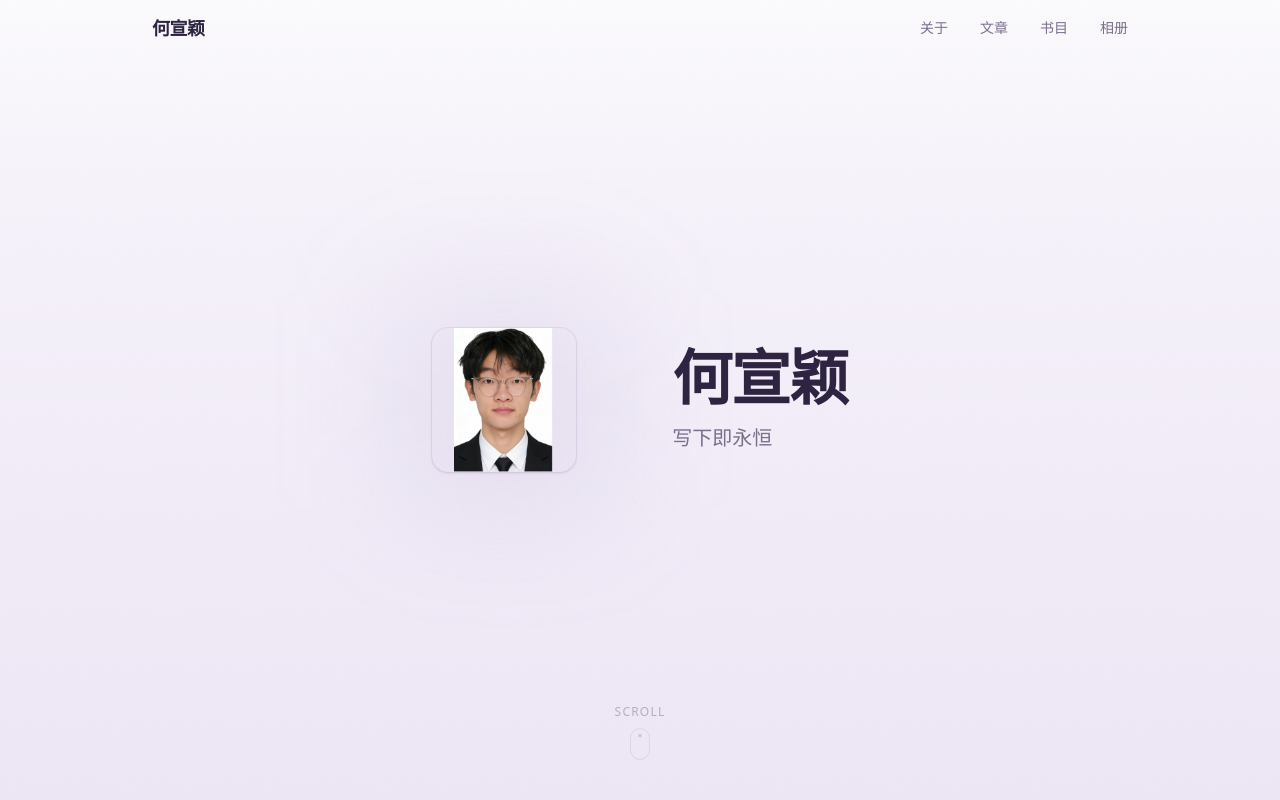
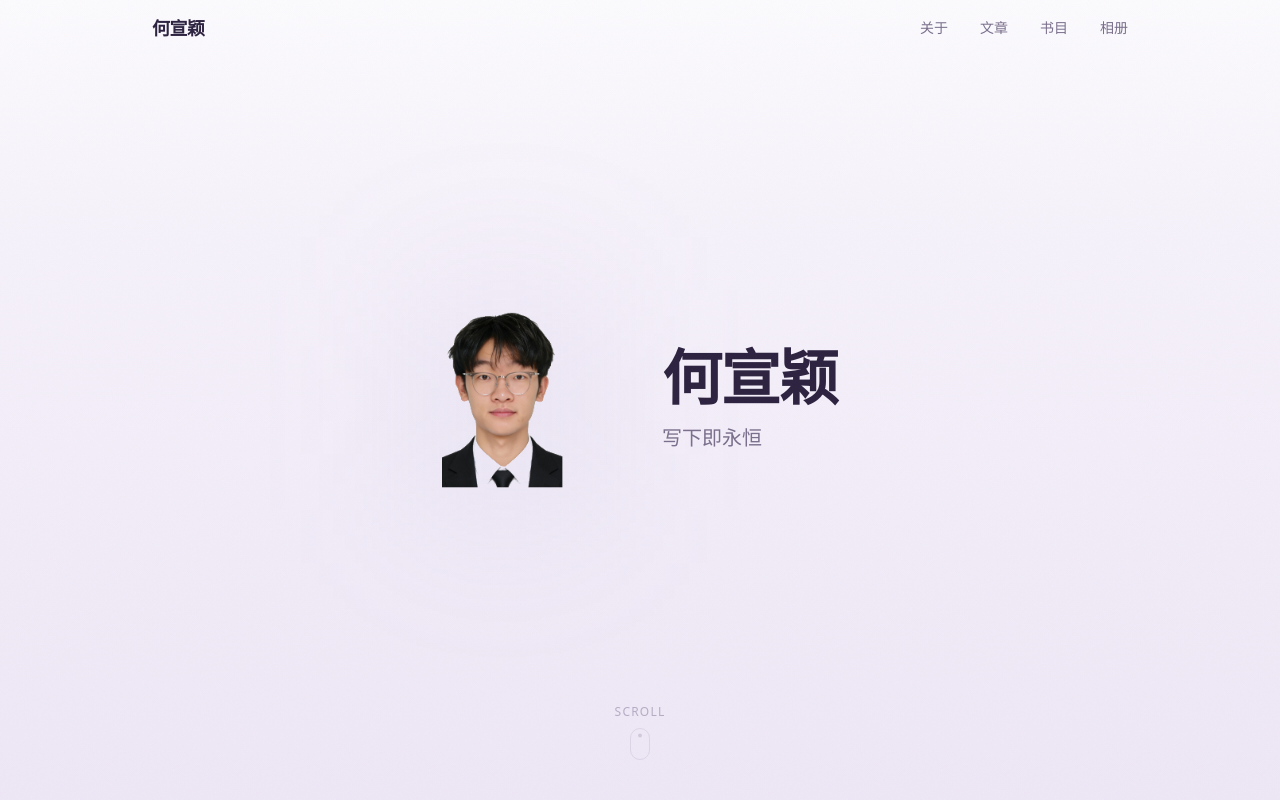
Before and after one commit to Calledliuda/hexuanying-blog, a Next.js app: page / in a window 1280 px wide. Shown: the top 800 px of the page. Built offline with nearby package versions, Linux system fonts and the light colour scheme.

Commit message:
feat: transparent avatar background matches page

```diff
--- a/src/app/page.tsx
+++ b/src/app/page.tsx
@@ -18,7 +18,7 @@ export default function HomePage() {
       <HeroSection
         name="何宣颖"
         tagline="写下即永恒"
-        avatar="/avatar.jpg"
+        avatar="/avatar.png"
       />
       <AboutSection bio="你好，我是何宣颖。一个热爱阅读、旅行和思考的人。这里是我的精神自留地——没有算法推荐，没有流量焦虑，只有真诚的记录和分享。" />
       <FeaturedPosts posts={posts} />
--- a/src/components/HeroSection.tsx
+++ b/src/components/HeroSection.tsx
@@ -24,14 +24,12 @@ export default function HeroSection({ name, tagline, avatar }: HeroSectionProps)
             className="flex-shrink-0"
           >
             <div className="relative">
-              <div className="absolute inset-0 rounded-2xl bg-accent-lavender/15 blur-2xl scale-150" />
-              <div className="w-28 h-28 sm:w-36 sm:h-36 rounded-2xl overflow-hidden ring-1 ring-warm-300/50 shadow-sm relative">
-                <img
-                  src={avatar}
-                  alt={name}
-                  className="w-full h-full object-contain"
-                />
-              </div>
+              <div className="absolute inset-0 bg-accent-lavender/12 blur-3xl scale-125" />
+              <img
+                src={avatar}
+                alt={name}
+                className="h-36 sm:h-44 w-auto relative"
+              />
             </div>
           </motion.div>
         )}
```
Also changed, not shown: public/avatar.jpg (deleted), public/avatar.png (added).
